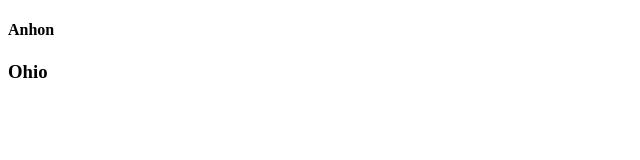
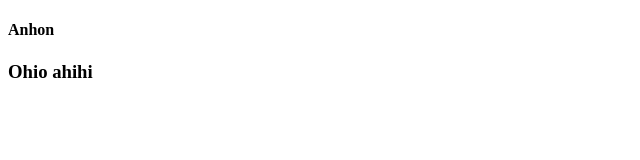
Before and after one commit to tanpro1661/git, a plain HTML site: page about.html in a window 1280 px wide. Shown: the full height of the page, 0-640 px from the left. Drawn offline with Linux system fonts and the light colour scheme.

Commit message:
Update about.html

```diff
--- a/about.html
+++ b/about.html
@@ -8,6 +8,7 @@
 </head>
 <body>
     <h4>Anhon</h4>
-    <h3>Ohio</h3>
+    <h3>Ohio ahihi</h3>
+
 </body>
 </html>
```
